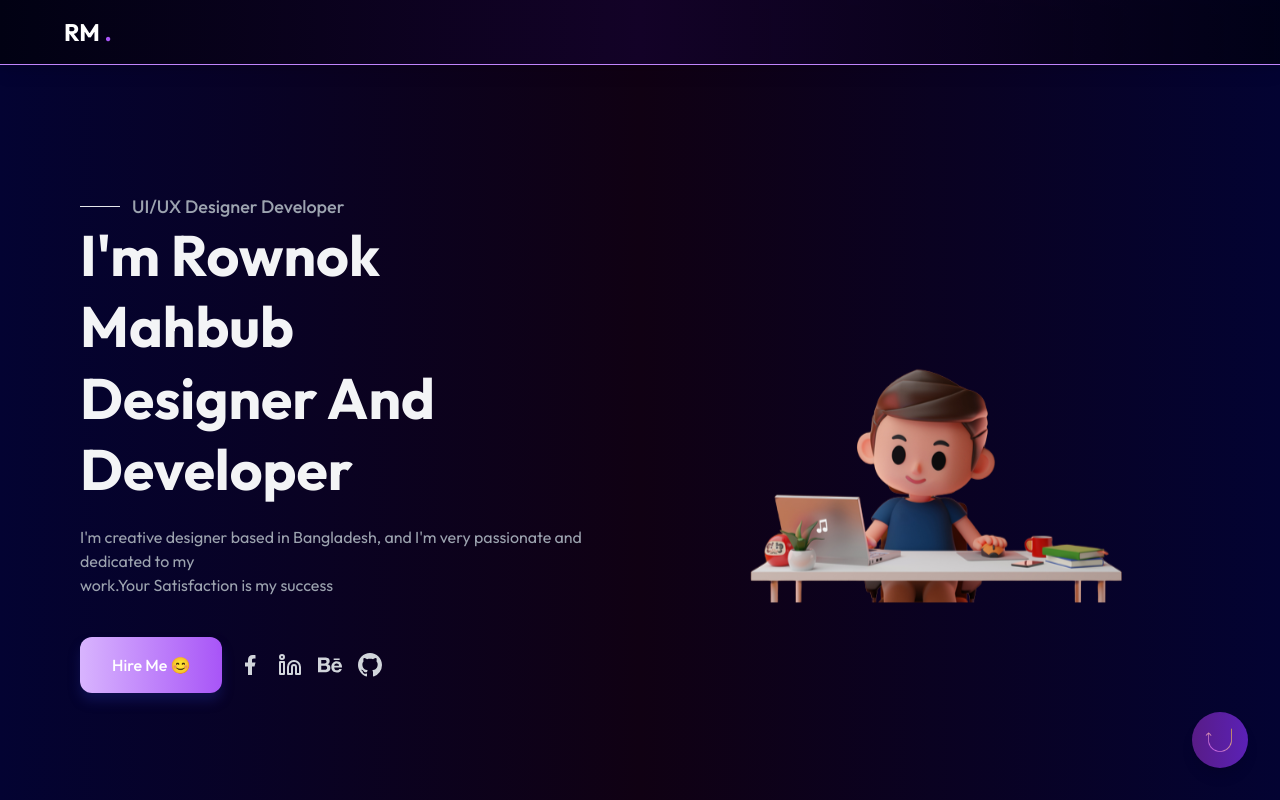
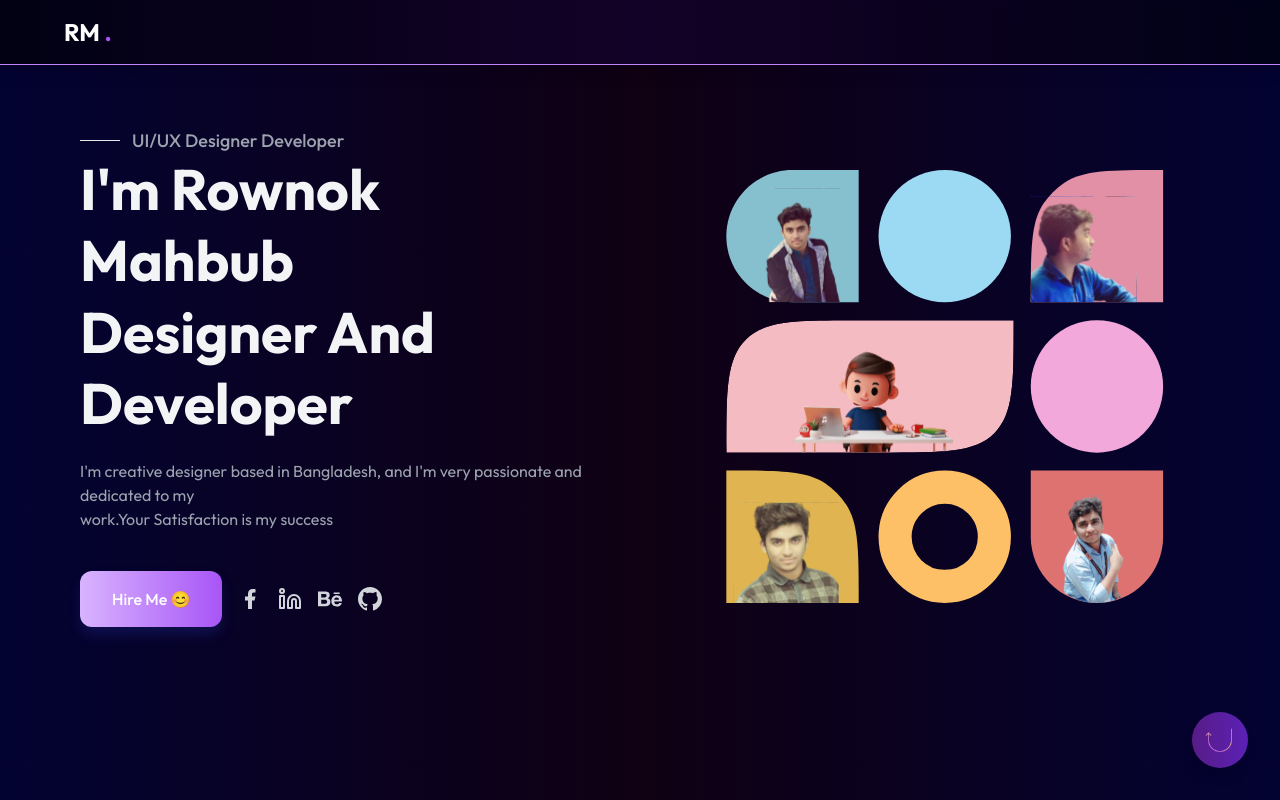
Before and after one commit to Mhatre2/Rutvik-Protfolio, a Next.js app: page / in a window 1280 px wide. Shown: the top 800 px of the page. Built offline with nearby package versions, Linux system fonts and the light colour scheme.

Commit message:
Make dark MOde

```diff
--- a/Components/Home/Hero.js
+++ b/Components/Home/Hero.js
@@ -10,7 +10,7 @@ const Hero = () => {
   const [element,controls]= useScroll();
   return (
     <>
-    <div className="relative lg:h-screen lg:py-24 sm:pt-0 py-20 bg-gradient-to-r from-[#030332] via-[#100113] to-[#030332]" ref={element}>
+    <div className="relative lg:h-screen lg:py-5 sm:pt-0 py-20 bg-gradient-to-r from-[#030332] via-[#100113] to-[#030332]" ref={element}>
     <motion.div className="container my-auto grid grid-cols-1 lg:grid-cols-2 lg:gap-20 items-center lg:pt-24 "  variants={downAnimation}
                animate={controls}
                transition={{ delay: 0.2, type: "tween" }}>
@@ -56,7 +56,7 @@ const Hero = () => {
       </div>
       <div className=""  >
 
-        <img className="" src="/Assets/coder.svg" alt="" />
+        <img className="" src="/Assets/main.svg" alt="" />
       </div>
     </motion.div>
     </div>
```
Also changed, not shown: public/Assets/main.svg (added), public/Assets/main2.svg (added).
